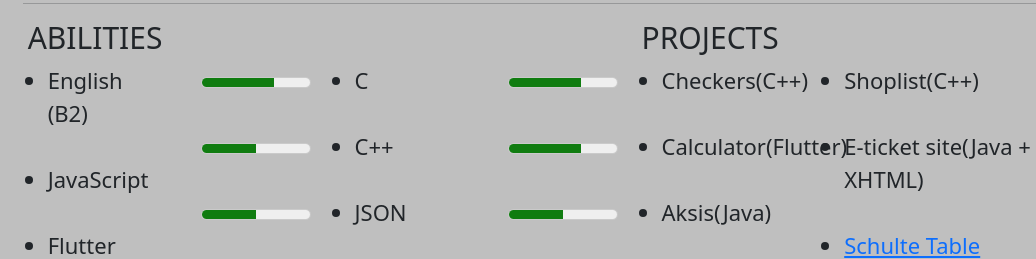
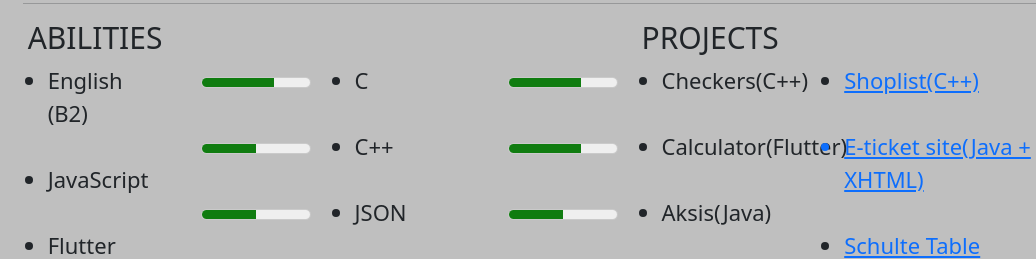
Before and after one commit to alperenakkoz/alperenakkoz.github.io, a plain HTML site: page index.html in a window 1280 px wide. Shown: the part 487-746 px from the top of the page, 244-1280 px from the left. Drawn offline with nearby package versions, Linux system fonts and the light colour scheme.

Commit message:
Update index.html

```diff
--- a/index.html
+++ b/index.html
@@ -172,7 +172,7 @@
 					</div>
 					<div class="col-xl-7">
 						<ul class="pad2">
-							<li>Shoplist(C++)</li><br>
+							<li><a href="https://github.com/alperenakkoz/ShopList-Class_example-" target="_blank" rel="noopener noreferrer">Shoplist(C++)</li><br>
 							<li>E-ticket site(Java + XHTML)</li><br>
 							<li><a href="https://github.com/alperenakkoz/simple_flutter_game" target="_blank" rel="noopener noreferrer">Schulte Table Game(Flutter)</a></li><br>
 						</ul>
```
